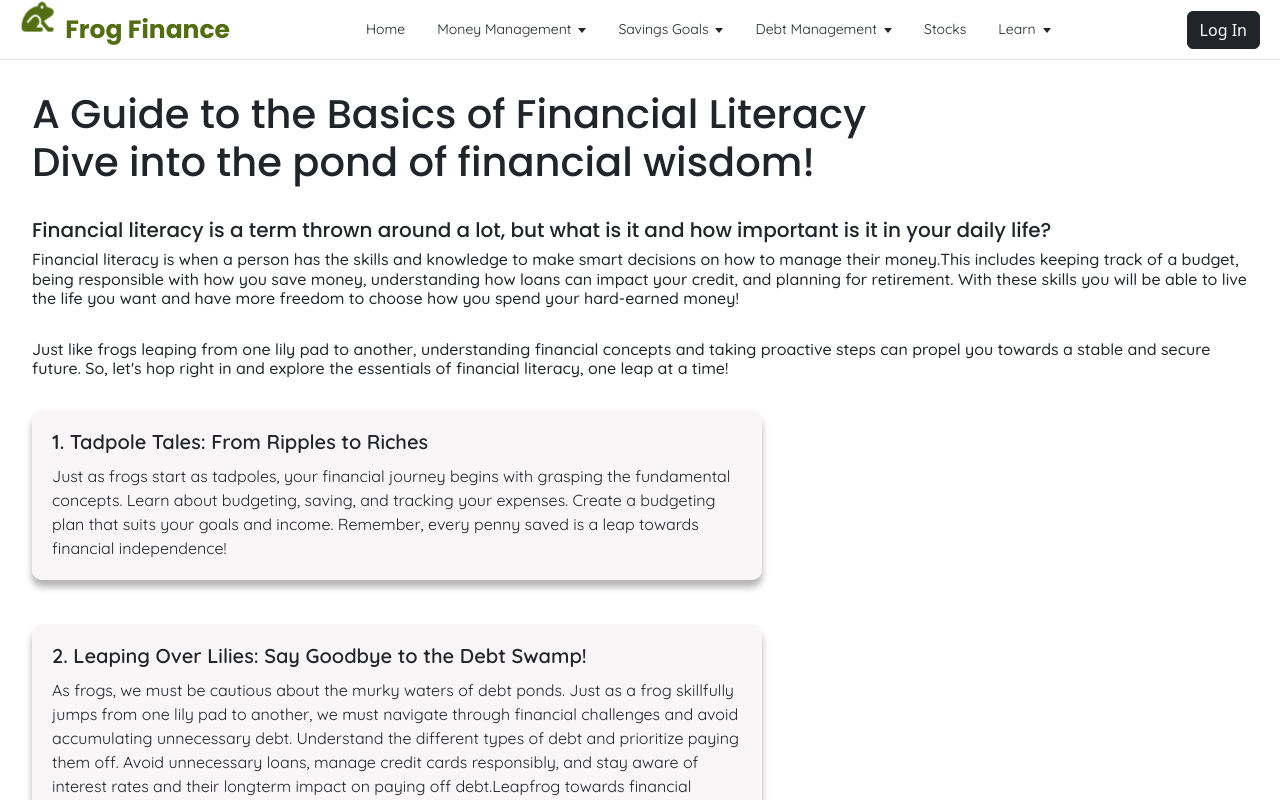
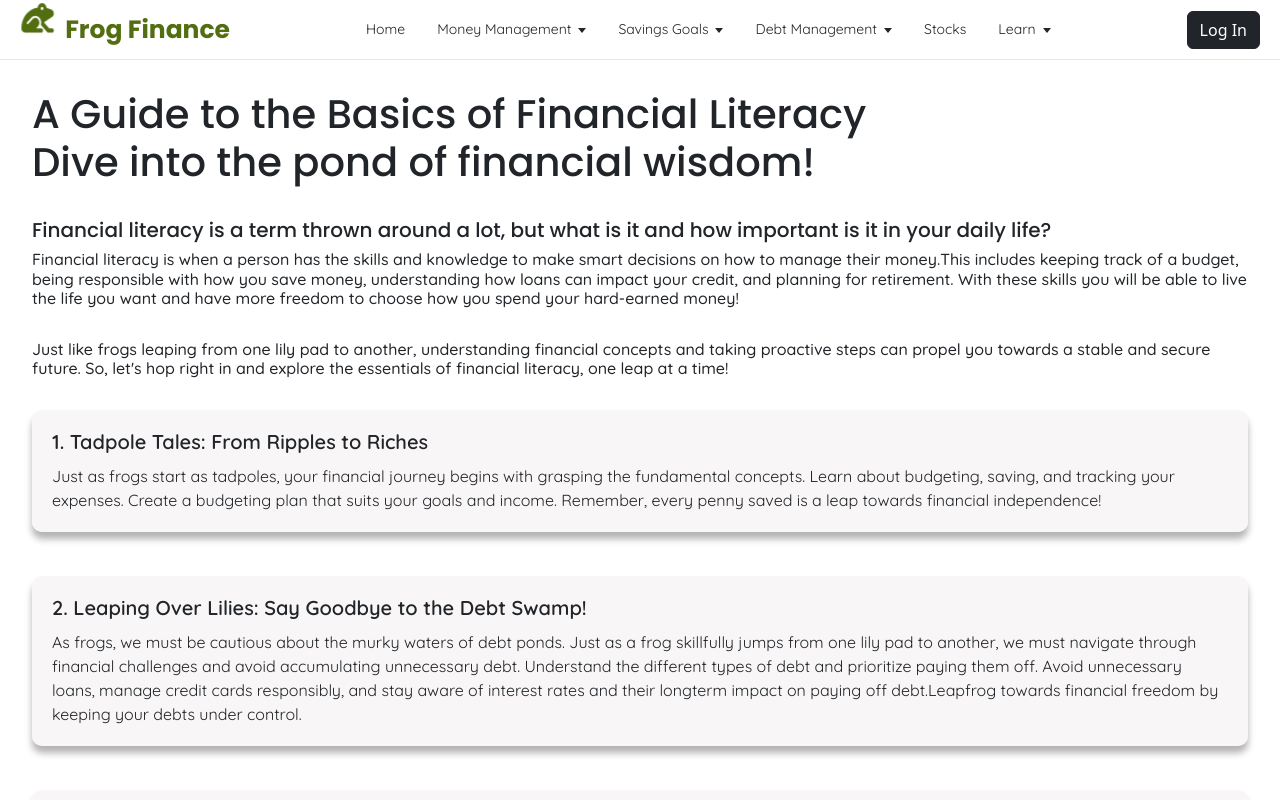
Before and after one commit to Shamayal/frog-finance, a React (Create React App) app in the folder frontend/client/: page /learn/finance in a window 1280 px wide. Shown: the top 800 px of the page. Built offline with nearby package versions, Linux system fonts and the light colour scheme.

Commit message:
formatting for the learn pages

```diff
--- a/frontend/client/src/routes/Learn/LearnFinance.jsx
+++ b/frontend/client/src/routes/Learn/LearnFinance.jsx
@@ -1,7 +1,7 @@
 import React, { useEffect } from 'react';
-import "../../styles/learn.css"
 import AOS from 'aos';
 import 'aos/dist/aos.css';
+import "../../styles/learn.css"
 
 const LearnFinance = () => {
 
--- a/frontend/client/src/routes/Learn/LearnMoney.jsx
+++ b/frontend/client/src/routes/Learn/LearnMoney.jsx
@@ -1,7 +1,7 @@
 import React, { useEffect } from 'react';
-import "../../styles/learn.css"
 import AOS from 'aos';
 import 'aos/dist/aos.css';
+import "../../styles/learn.css"
 
 const LearnMoney = () => {
 
--- a/frontend/client/src/styles/learn.css
+++ b/frontend/client/src/styles/learn.css
@@ -18,7 +18,7 @@
   border-radius: 10px;
   margin-bottom: 20px;
   box-shadow: 0 7px 7px rgba(0, 0, 0, 0.3);
-  width: 60%;
+  /* width: 60%; */
 }
 
 .tip-box h5 {
```
